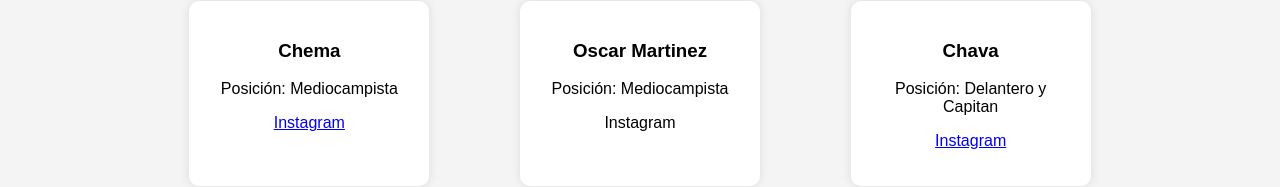
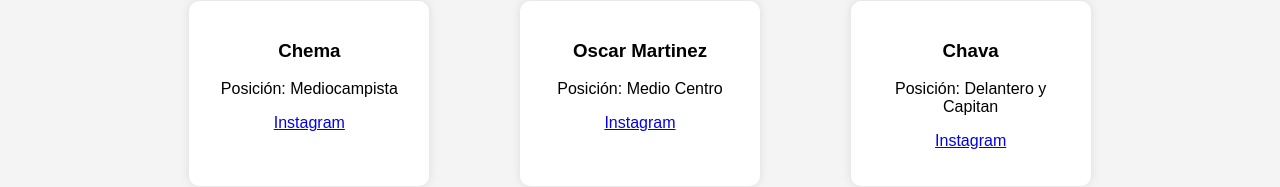
Before and after one commit to ninini-prog/FC-MEDELLIN03, a plain HTML site: page index.html in a window 1280 px wide. Shown: the part 1201-1388 px from the top of the page. Drawn offline with Linux system fonts and the light colour scheme.

Commit message:
Update index.html

```diff
--- a/index.html
+++ b/index.html
@@ -96,7 +96,7 @@
             <div class="player"><h3>Alexis Naja</h3><p>Posición: Mediocampista</p><a href="https://www.instagram.com/naja_alexis?igsh=MXJydDQ4ZDRuZWR1YQ=="_blank">Instagram</a></p></div>
             <div class="player"><h3>Uriel Arteaga</h3><p>Posición: Mediocampista</p><a href="https://www.instagram.com/uriel.avil?igsh=MTJ5anE1dTdidzV4OA=="_blank">Instagram</a></p></div>
             <div class="player"><h3>Chema </h3><p>Posición: Mediocampista</p><a href="https://www.instagram.com/josemariacabreraolvera?igsh=MmxtOWR4ODExOXc4"_blank">Instagram</a></p></div>
-            <div class="player"><h3>Oscar Martinez </h3><p>Posición: Mediocampista </p><a https://www.instagram.com/oscar_mtz44?igsh=MTJrM2N4cDIyYjU2bw=="_blank">Instagram</a></p></div>
+            <div class="player"><h3>Oscar Martinez </h3><p>Posición: Medio Centro  </p><a href="https://www.instagram.com/oscar_mtz44?igsh=MTJrM2N4cDIyYjU2bw=="_blank">Instagram</a></p></div>
             <div class="player"><h3>Chava </h3><p>Posición: Delantero y Capitan </p><a href="https://www.instagram.com/aldair.6660?igsh=YXU5Mnc3NHpkejI0"_blank">Instagram</a></p></div>
             <div class="player"><h3>Alejandro Zuñiga </h3><p>Posición: Delantero</p><a href="https://www.instagram.com/__zuniga_2802?igsh=cGlnNWY1NWRwYWN0"_blank">Instagram</a></p></div>
             <div class="player"><h3>Adrian Ruiz</h3><p>Posición: Delantero</p><a href="https://www.instagram.com/adrianruiz_ruiz?igsh=bnNscjh0amdnNGY5_blank">Instagram</a></p></div>
```
